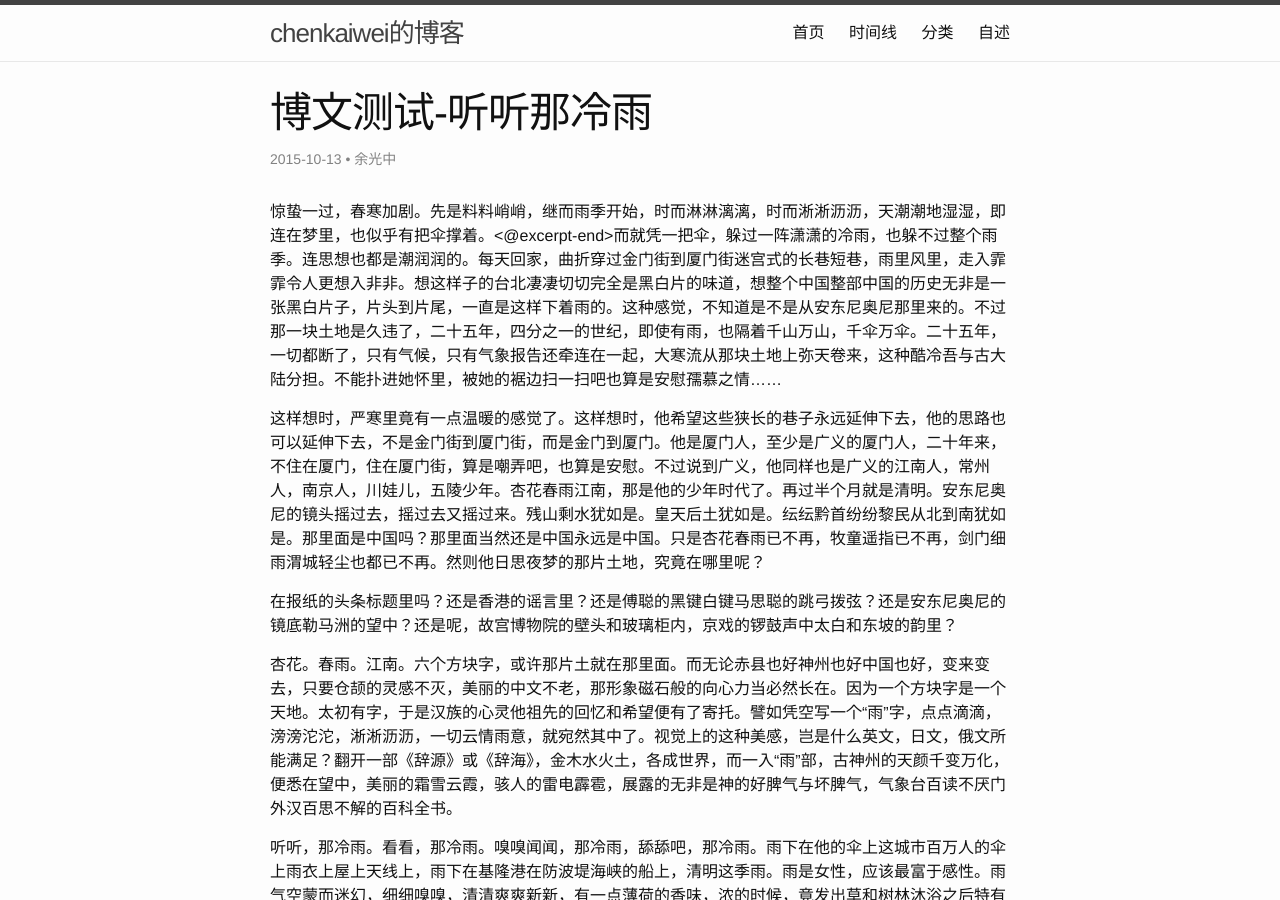
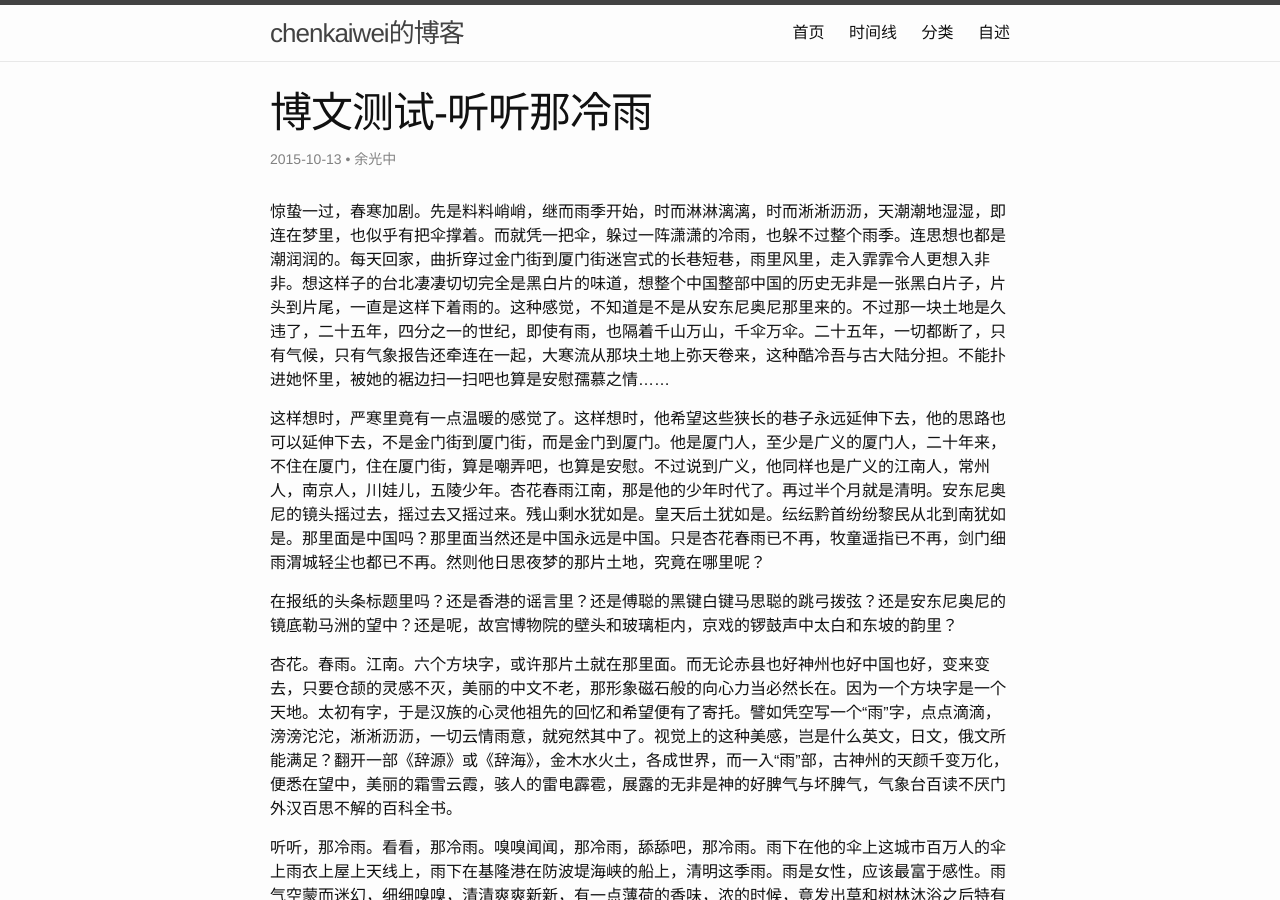
Before and after one commit to chenkaiwei/chenkaiwei.github.com, a Jekyll site: the page built from _posts/2015-10-13-博文测试-听听那冷雨.markdown, in a window 1280 px wide and 900 px high. Built offline with Jekyll 4.4.1, drawn with Linux system fonts in a browser that asks for light colours.

Commit message:
摘要分隔

```diff
--- a/_config.yml
+++ b/_config.yml
@@ -12,7 +12,7 @@
 
 # Build settings
 markdown: kramdown
-excerpt_separator: <!--@excerpt-end-->
+excerpt_separator: <!--@excerpt_end-->
 
 # Navigations
 navigations:
--- a/_posts/2015-10-13-博文测试-听听那冷雨.markdown
+++ b/_posts/2015-10-13-博文测试-听听那冷雨.markdown
@@ -10,7 +10,7 @@
      - 转载
 ---
 
-惊蛰一过，春寒加剧。先是料料峭峭，继而雨季开始，时而淋淋漓漓，时而淅淅沥沥，天潮潮地湿湿，即连在梦里，也似乎有把伞撑着。<@excerpt-end>而就凭一把伞，躲过一阵潇潇的冷雨，也躲不过整个雨季。连思想也都是潮润润的。每天回家，曲折穿过金门街到厦门街迷宫式的长巷短巷，雨里风里，走入霏霏令人更想入非非。想这样子的台北凄凄切切完全是黑白片的味道，想整个中国整部中国的历史无非是一张黑白片子，片头到片尾，一直是这样下着雨的。这种感觉，不知道是不是从安东尼奥尼那里来的。不过那一块土地是久违了，二十五年，四分之一的世纪，即使有雨，也隔着千山万山，千伞万伞。二十五年，一切都断了，只有气候，只有气象报告还牵连在一起，大寒流从那块土地上弥天卷来，这种酷冷吾与古大陆分担。不能扑进她怀里，被她的裾边扫一扫吧也算是安慰孺慕之情……
+惊蛰一过，春寒加剧。先是料料峭峭，继而雨季开始，时而淋淋漓漓，时而淅淅沥沥，天潮潮地湿湿，即连在梦里，也似乎有把伞撑着。<!--@excerpt-end-->而就凭一把伞，躲过一阵潇潇的冷雨，也躲不过整个雨季。连思想也都是潮润润的。每天回家，曲折穿过金门街到厦门街迷宫式的长巷短巷，雨里风里，走入霏霏令人更想入非非。想这样子的台北凄凄切切完全是黑白片的味道，想整个中国整部中国的历史无非是一张黑白片子，片头到片尾，一直是这样下着雨的。这种感觉，不知道是不是从安东尼奥尼那里来的。不过那一块土地是久违了，二十五年，四分之一的世纪，即使有雨，也隔着千山万山，千伞万伞。二十五年，一切都断了，只有气候，只有气象报告还牵连在一起，大寒流从那块土地上弥天卷来，这种酷冷吾与古大陆分担。不能扑进她怀里，被她的裾边扫一扫吧也算是安慰孺慕之情……
 
 这样想时，严寒里竟有一点温暖的感觉了。这样想时，他希望这些狭长的巷子永远延伸下去，他的思路也可以延伸下去，不是金门街到厦门街，而是金门到厦门。他是厦门人，至少是广义的厦门人，二十年来，不住在厦门，住在厦门街，算是嘲弄吧，也算是安慰。不过说到广义，他同样也是广义的江南人，常州人，南京人，川娃儿，五陵少年。杏花春雨江南，那是他的少年时代了。再过半个月就是清明。安东尼奥尼的镜头摇过去，摇过去又摇过来。残山剩水犹如是。皇天后土犹如是。纭纭黔首纷纷黎民从北到南犹如是。那里面是中国吗？那里面当然还是中国永远是中国。只是杏花春雨已不再，牧童遥指已不再，剑门细雨渭城轻尘也都已不再。然则他日思夜梦的那片土地，究竟在哪里呢？
 
```
